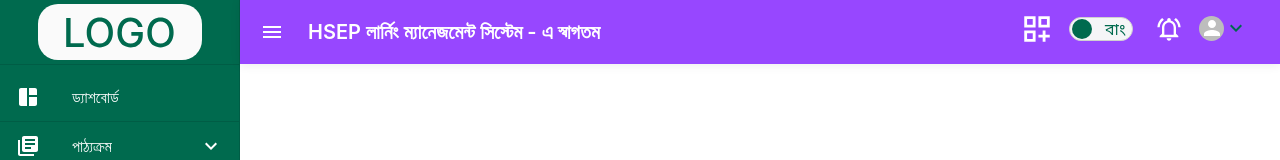
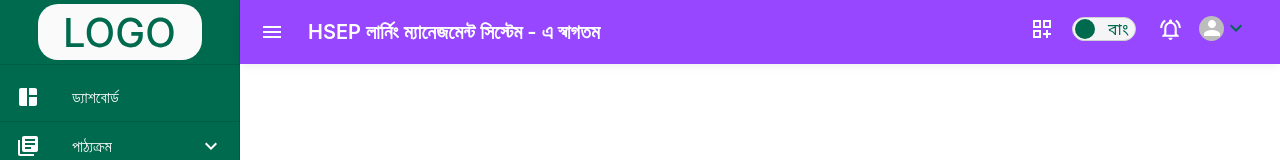
Before and after one commit to affan-habib/admin-panel, a React (Create React App) app: page / in a window 1280 px wide. Shown: the top 160 px of the page. Built offline with nearby package versions, Linux system fonts and the light colour scheme.

Commit message:
Header Icon fixed

```diff
--- a/src/components/layouts/Header.tsx
+++ b/src/components/layouts/Header.tsx
@@ -98,8 +98,8 @@ const Header: React.FC<HeaderProps> = ({
 
         <Box sx={{ display: 'flex', alignItems: 'center' }}>
           {/* Notification Icon */}
-          <Box  sx={{marginRight:'15px'}}>
-            <DashboardCustomizeOutlinedIcon sx={{ fontSize: 34 }}/>
+          <Box  sx={{marginRight:'18px'}}>
+            <DashboardCustomizeOutlinedIcon sx={{ fontSize: 24 }}/>
           </Box>
 
           <Box mr={2}>
@@ -111,7 +111,7 @@ const Header: React.FC<HeaderProps> = ({
             style={{ height: 25, width: 25, marginRight: 20 }}
           /> */}
             <Box >
-              <NotificationsActiveOutlinedIcon sx={{ fontSize: 28 }} />
+              <NotificationsActiveOutlinedIcon sx={{ fontSize: 25 }} />
             </Box>
           {/* Avatar and ExpandMore Icon */}
           <IconButton
```
